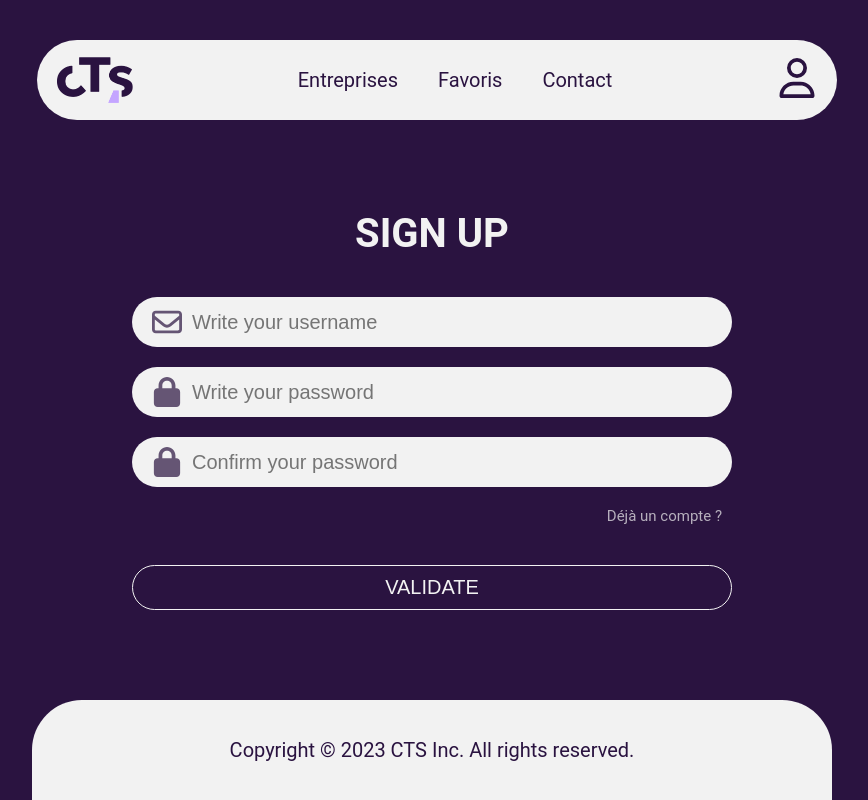
After one commit to Acegenesis/Projet-Web-CESI-A2, a PHP site: page /pages/signup.php in a window 1280 px wide. The commit adds this page. Shown: the whole page, without its empty margins (208-1076 px from the left). Run offline with PHP 8.4, Linux system fonts and the light colour scheme.

Commit message:
commit signup stage

```diff
--- a/assets/CSS/style.css
+++ b/assets/CSS/style.css
@@ -8,16 +8,21 @@
 
 :root {
   --primary-color: #2A1340;
-  --secondary-color: #F2F2F2;
+  --secondary-color: #f2f2f2;
   --like-color: #ff0077;
+}
+
+html {
+  height: 100vh;
+  width: 100vw;
 }
 
 body {
   background: var(--primary-color);
   color: var(--secondary-color);
   font-family: "Roboto", sans-serif;
-  height: 100vh;
-  width: 100vw;
+  height: fit-content;
+  width: 100%;
   overflow-x: hidden;
   display: flex;
   flex-direction: column;
@@ -226,55 +264,97 @@ button {
 /*----------------*/
 /*----Login--------*/
 /*----------------*/
-#login {
-  font-family: "Roboto", sans-serif;
-  font-size: 3rem;
-  color: white;
+
+form {
+  height: calc(100vh - 160px - 140px );
+  width: 600px;
+  display: flex;
+  flex-direction: column;
+  justify-content: center;
+  align-items: center;
+  gap: 20px;
+}
+
+form h1 {
+  width: 100%;
+  text-align: center;
+  font-size: 40px;
+  color: var(--secondary-color);
+  margin-bottom: 20px;
+}
+
+form div {
+  width: 100%;
+  position: relative;
+}
+
+.formInput {
+  background-color: var(--secondary-color);
+  border-radius: 50px;
+  padding: 20px;
+  padding-left: 60px;
+  color: var(--primary-color);
+  outline: none;
+  width: 100%;
+  height: 50px;
+  font-size: 20px;
+}
+
+form div svg {
+  position: absolute;
+  top: 25px;
+  left: 20px;
+  transform: translateY(-50%);
+  fill: var(--primary-color);
+  opacity: 0.7;
+}
+
+form a {
+  width: 100%;
+  margin-right: 20px;
+  font-size: 15px;
+  text-align: right;
+  color: var(--secondary-color);
+  opacity: 0.7;
+}
+
+form button {
+  border: var(--secondary-color) solid 1px;
+  border-radius: 50px;
+  padding: 10px 20px;
+  color: var(--secondary-color);
+  margin-top: 20px;
+  width: 100%;
+  font-size:20px;
+  text-transform: uppercase;
+}
+
+label {
+  position: relative;
+}
+
+input {
+  padding: 10px 30px;
+}
+
+
+/*----------------*/
+/*----Footer------*/
+/*----------------*/
+
+footer {
+  margin-top: 40px;
+  width: 800px;
+  height: 100px;
+  background: var(--secondary-color);
   display: flex;
   justify-content: center;
   align-items: center;
-  size: 100px;
-padding-top: 45%;
+  border-top-right-radius: 50px;
+  border-top-left-radius: 50px;
 }
 
-#form{
-padding-top: 40%;
+footer p {
+  color: var(--primary-color);
+  font-size: 20px;
 }
-
-.boxlogin {
-  background-color: whitesmoke;
-  border: none;
-  padding: 5px 5px;
-  color: #464646;
-  margin-bottom: 10px;
-  outline: none;
-}
-
-.placeholder{
-justify-content: left;
-font-size:12px;
-}
-
-.boxlogin:focus {
-  border-bottom: 3px solid #c4a5ff;
-  transition: ease-in 0.3s;
-}
-
-.forgot{
-  font-size: 12px;
-  color: #ffffff;
-  text-decoration: none;
-  font-style: italic;
-}
-
-#LOGIN{
-  background-color: #c4a5ff;
-  border: none;
-  padding: 10px 20px;
-  color: #ffffff;
-  margin-top: 10px;
-  outline: none;
-  border-radius: 5px;
-  cursor: pointer;
-  align-items: center;
-}
--- a/components/header.php
+++ b/components/header.php
@@ -18,9 +18,10 @@
             <li><a href="favoris.html">Favoris</a></li>
             <li><a href="contact.html">Contact</a></li>
         </ul>
-        <a href="../pages/login.php" class="user">
+        <a href="../pages/signup.php" class="user">
             <svg xmlns="http://www.w3.org/2000/svg" viewBox="0 0 448 512">
-                <path d="M304 128a80 80 0 1 0 -160 0 80 80 0 1 0 160 0zM96 128a128 128 0 1 1 256 0A128 128 0 1 1 96 128zM49.3 464H398.7c-8.9-63.3-63.3-112-129-112H178.3c-65.7 0-120.1 48.7-129 112zM0 482.3C0 383.8 79.8 304 178.3 304h91.4C368.2 304 448 383.8 448 482.3c0 16.4-13.3 29.7-29.7 29.7H29.7C13.3 512 0 498.7 0 482.3z"/>
+                <path
+                    d="M304 128a80 80 0 1 0 -160 0 80 80 0 1 0 160 0zM96 128a128 128 0 1 1 256 0A128 128 0 1 1 96 128zM49.3 464H398.7c-8.9-63.3-63.3-112-129-112H178.3c-65.7 0-120.1 48.7-129 112zM0 482.3C0 383.8 79.8 304 178.3 304h91.4C368.2 304 448 383.8 448 482.3c0 16.4-13.3 29.7-29.7 29.7H29.7C13.3 512 0 498.7 0 482.3z" />
             </svg>
         </a>
     </nav>
--- /dev/null
+++ b/components/stars.php
@@ -0,0 +1,4 @@
+<div class="stars">
+    <p>4.5</p>
+    <svg xmlns="http://www.w3.org/2000/svg" viewBox="0 0 576 512"><!--! Font Awesome Pro 6.3.0 by @fontawesome - https://fontawesome.com License - https://fontawesome.com/license (Commercial License) Copyright 2023 Fonticons, Inc. --><path d="M287.9 0C297.1 0 305.5 5.25 309.5 13.52L378.1 154.8L531.4 177.5C540.4 178.8 547.8 185.1 550.7 193.7C553.5 202.4 551.2 211.9 544.8 218.2L433.6 328.4L459.9 483.9C461.4 492.9 457.7 502.1 450.2 507.4C442.8 512.7 432.1 513.4 424.9 509.1L287.9 435.9L150.1 509.1C142.9 513.4 133.1 512.7 125.6 507.4C118.2 502.1 114.5 492.9 115.1 483.9L142.2 328.4L31.11 218.2C24.65 211.9 22.36 202.4 25.2 193.7C28.03 185.1 35.5 178.8 44.49 177.5L197.7 154.8L266.3 13.52C270.4 5.249 278.7 0 287.9 0L287.9 0zM287.9 78.95L235.4 187.2C231.9 194.3 225.1 199.3 217.3 200.5L98.98 217.9L184.9 303C190.4 308.5 192.9 316.4 191.6 324.1L171.4 443.7L276.6 387.5C283.7 383.7 292.2 383.7 299.2 387.5L404.4 443.7L384.2 324.1C382.9 316.4 385.5 308.5 391 303L476.9 217.9L358.6 200.5C350.7 199.3 343.9 194.3 340.5 187.2L287.9 78.95z"/></svg>
+</div>
--- /dev/null
+++ b/pages/signup.php
@@ -0,0 +1,21 @@
+<?php include('../components/header.php'); ?>
+    <form id="form">
+        <h1>SIGN UP</h1>
+        <div>
+            <input type=text class="formInput" placeholder="Write your username" required>
+            <svg xmlns="http://www.w3.org/2000/svg" viewBox="0 0 512 512">
+                <path d="M64 112c-8.8 0-16 7.2-16 16v22.1L220.5 291.7c20.7 17 50.4 17 71.1 0L464 150.1V128c0-8.8-7.2-16-16-16H64zM48 212.2V384c0 8.8 7.2 16 16 16H448c8.8 0 16-7.2 16-16V212.2L322 328.8c-38.4 31.5-93.7 31.5-132 0L48 212.2zM0 128C0 92.7 28.7 64 64 64H448c35.3 0 64 28.7 64 64V384c0 35.3-28.7 64-64 64H64c-35.3 0-64-28.7-64-64V128z"/>
+            </svg>
+        </div>
+        <div>
+            <input type=password class="formInput" placeholder="Write your password" required>
+            <svg xmlns="http://www.w3.org/2000/svg" viewBox="0 0 448 512"><!--! Font Awesome Pro 6.3.0 by @fontawesome - https://fontawesome.com License - https://fontawesome.com/license (Commercial License) Copyright 2023 Fonticons, Inc. --><path d="M144 144v48H304V144c0-44.2-35.8-80-80-80s-80 35.8-80 80zM80 192V144C80 64.5 144.5 0 224 0s144 64.5 144 144v48h16c35.3 0 64 28.7 64 64V448c0 35.3-28.7 64-64 64H64c-35.3 0-64-28.7-64-64V256c0-35.3 28.7-64 64-64H80z"/></svg>
+        </div>
+        <div>
+            <input type=password class="formInput" placeholder="Confirm your password" required>
+            <svg xmlns="http://www.w3.org/2000/svg" viewBox="0 0 448 512"><!--! Font Awesome Pro 6.3.0 by @fontawesome - https://fontawesome.com License - https://fontawesome.com/license (Commercial License) Copyright 2023 Fonticons, Inc. --><path d="M144 144v48H304V144c0-44.2-35.8-80-80-80s-80 35.8-80 80zM80 192V144C80 64.5 144.5 0 224 0s144 64.5 144 144v48h16c35.3 0 64 28.7 64 64V448c0 35.3-28.7 64-64 64H64c-35.3 0-64-28.7-64-64V256c0-35.3 28.7-64 64-64H80z"/></svg>
+        </div>
+        <a href="signin.php"> Déjà un compte ?</a>
+        <button>Validate</button>
+    </form>
+<?php include('../components/footer.php'); ?>
```
Also changed, not shown: other parts of assets/CSS/style.css (+35 -2 lines), assets/CSS/page_entreprise.css (deleted, +0 -307 lines), assets/CSS/page_entreprise.js (deleted, +0 -21 lines), components/footer.php (+5 -5 lines), pages/index.php (+7 -1 lines), pages/login.php (deleted, +0 -13 lines), pages/signin.php (added, +12 -0 lines).
